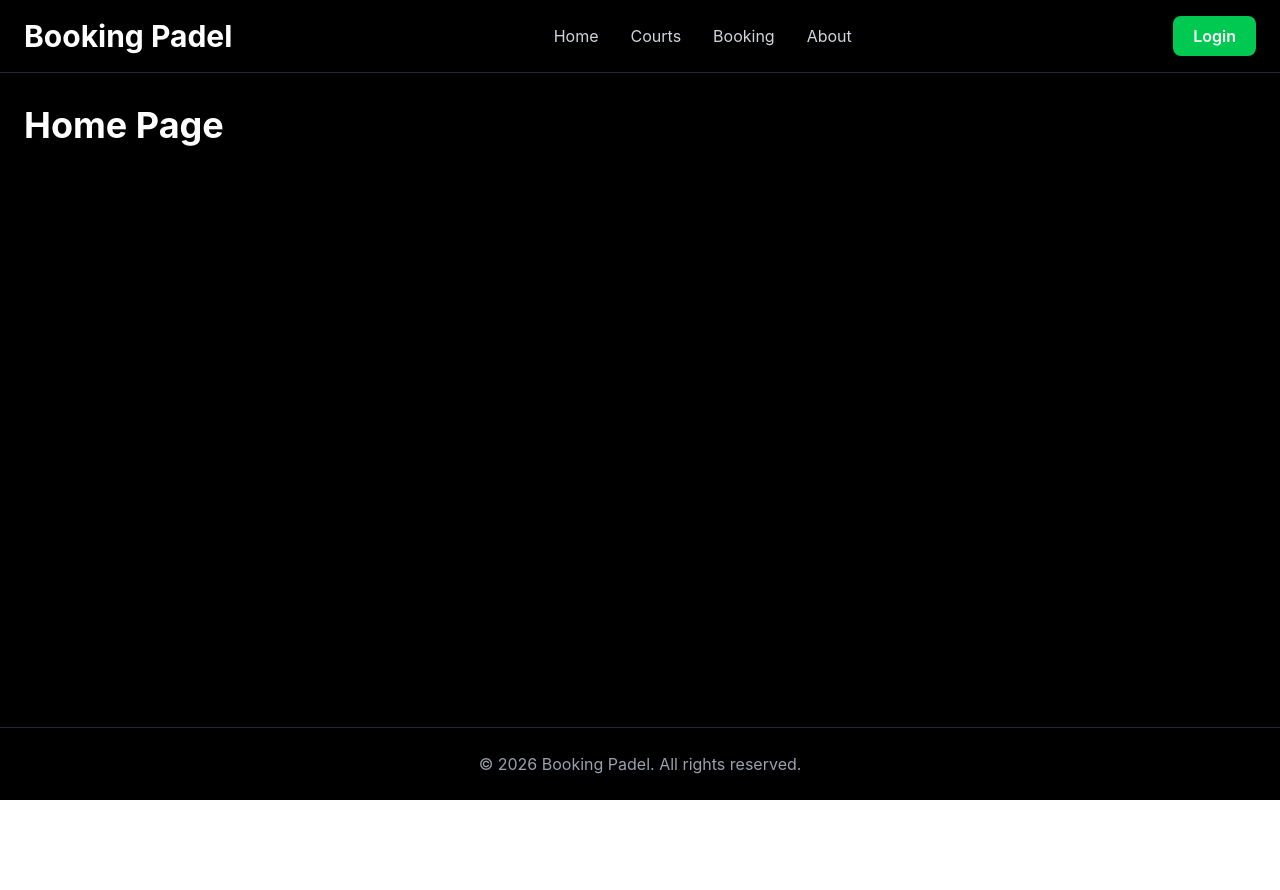
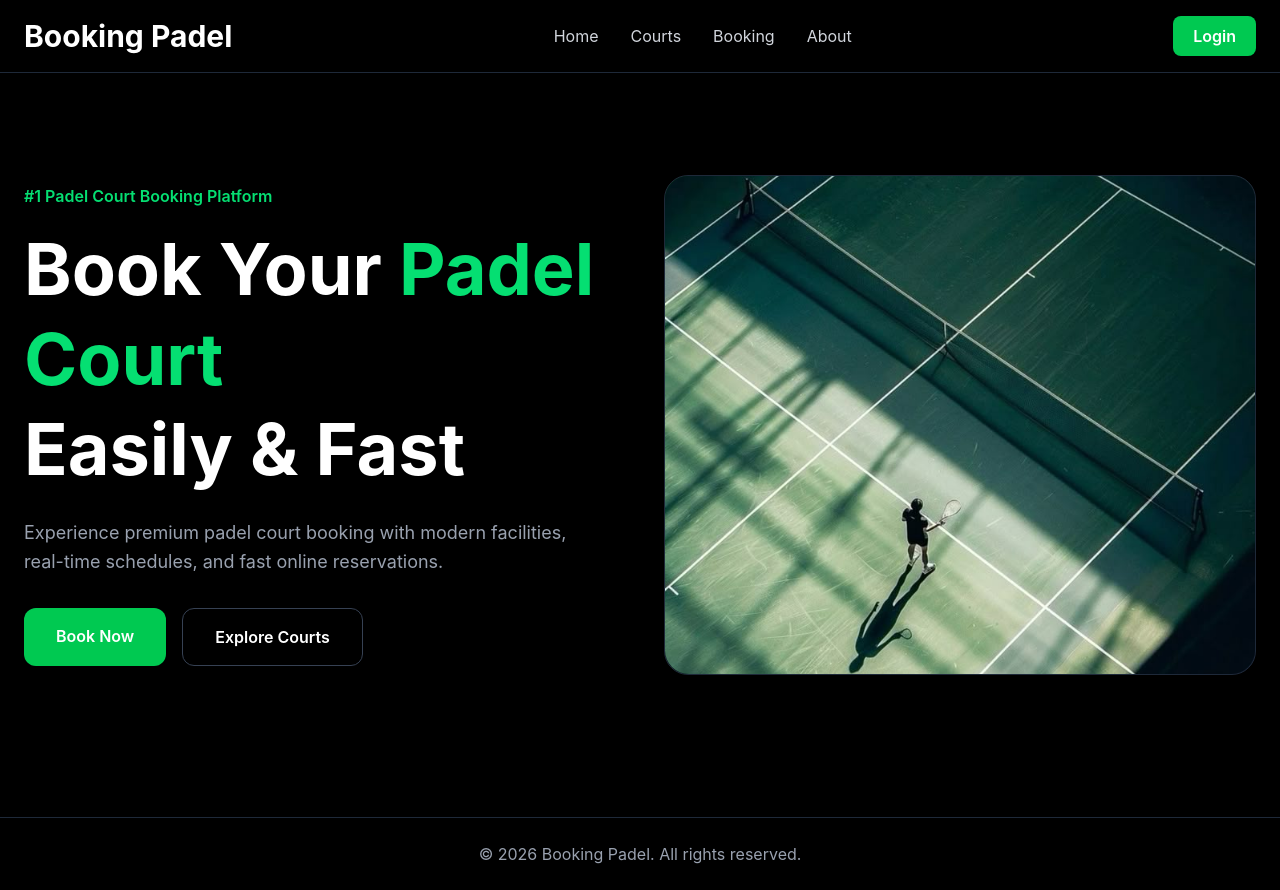
Before and after one commit to KgzzzX/booking-padel-frontend, a React (Vite) app: page / in a window 1280 px wide. Before the commit the page ends 800 px from the top, so only its background shows below. Built offline with nearby package versions, Linux system fonts and the light colour scheme.

Commit message:
create modern homepage hero section

```diff
--- a/src/pages/user/HomePage.jsx
+++ b/src/pages/user/HomePage.jsx
@@ -2,15 +2,161 @@
    Home Page
 ========================= */
 
+// Import Link untuk tombol navigasi
+import { Link } from "react-router-dom";
+// Import gambar hero
+import heroImage from "../../assets/images/padel-hero.jpg";
+
 function HomePage() {
   return (
-    <div>
 
-      <h1 className="text-4xl font-bold">
-        Home Page
-      </h1>
+    /* =========================
+       Hero Section
+    ========================= */
+    <section
+      className="
+        min-h-[80vh]
+        flex
+        items-center
+      "
+    >
 
-    </div>
+      {/* Container */}
+      <div
+        className="
+          w-full
+          grid
+          md:grid-cols-2
+          gap-12
+          items-center
+        "
+      >
+
+        {/* =========================
+            LEFT CONTENT
+        ========================= */}
+        <div>
+
+          {/* Small Badge */}
+          <p
+            className="
+              text-green-400
+              font-semibold
+              mb-4
+            "
+          >
+            #1 Padel Court Booking Platform
+          </p>
+
+          {/* Main Heading */}
+          <h1
+            className="
+              text-5xl
+              md:text-7xl
+              font-bold
+              leading-tight
+              mb-6
+            "
+          >
+            Book Your
+            <span className="text-green-400">
+              {" "}Padel Court
+            </span>
+            <br />
+            Easily & Fast
+          </h1>
+
+          {/* Description */}
+          <p
+            className="
+              text-gray-400
+              text-lg
+              leading-relaxed
+              mb-8
+              max-w-xl
+            "
+          >
+            Experience premium padel court booking with
+            modern facilities, real-time schedules,
+            and fast online reservations.
+          </p>
+
+          {/* CTA Buttons */}
+          <div className="flex gap-4">
+
+            {/* Book Now */}
+            <Link
+              to="/booking"
+              className="
+                bg-green-500
+                hover:bg-green-600
+                transition
+                px-8
+                py-4
+                rounded-xl
+                font-semibold
+              "
+            >
+              Book Now
+            </Link>
+
+            {/* Explore Courts */}
+            <Link
+              to="/courts"
+              className="
+                border
+                border-gray-700
+                hover:border-green-400
+                hover:text-green-400
+                transition
+                px-8
+                py-4
+                rounded-xl
+                font-semibold
+              "
+            >
+              Explore Courts
+            </Link>
+
+          </div>
+
+        </div>
+
+        {/* =========================
+            RIGHT CONTENT
+            Image / Visual Placeholder
+        ========================= */}
+        <div
+          className="
+            bg-gradient-to-br
+            from-green-500/20
+            to-gray-900
+            rounded-3xl
+            h-[500px]
+            flex
+            items-center
+            justify-center
+            border
+            border-gray-800
+          "
+        >
+
+        <img
+            src={heroImage}
+            alt="Padel Court"
+            className="
+            w-full
+            h-full
+            object-cover
+            rounded-3xl
+            "
+        />
+
+        </div>
+
+      </div>
+
+    </section>
   );
 }
 
```
Also changed, not shown: src/assets/images/padel-hero.jpg (added).
